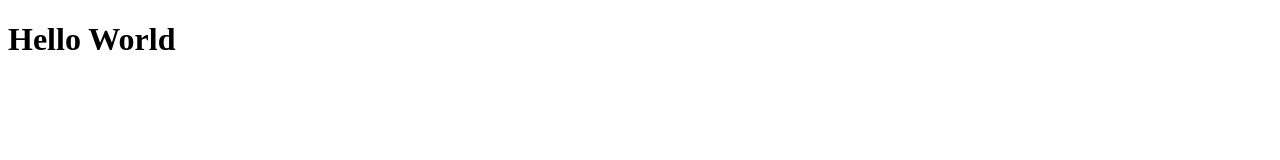
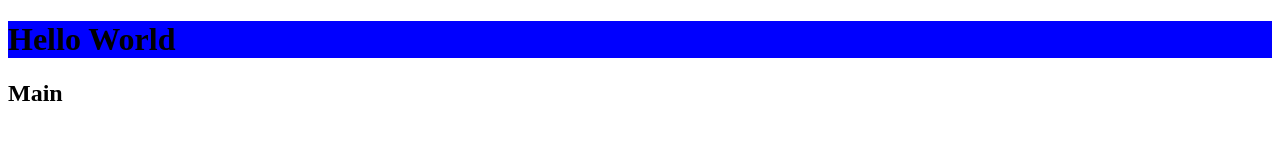
Before and after one commit to nityayada/Test, a plain HTML site: page index.html in a window 1280 px wide. Drawn offline with Linux system fonts and the light colour scheme.

Commit message:
My Firsy change

```diff
--- a/index.html
+++ b/index.html
@@ -8,7 +8,8 @@
 </head>
 
 <body>
-    <h1>Hello World </h1>
+    <h1 style="background-color: blue;">Hello World </h1>
+    <h2>Main </h2>
 </body>
 
 </html>
```
